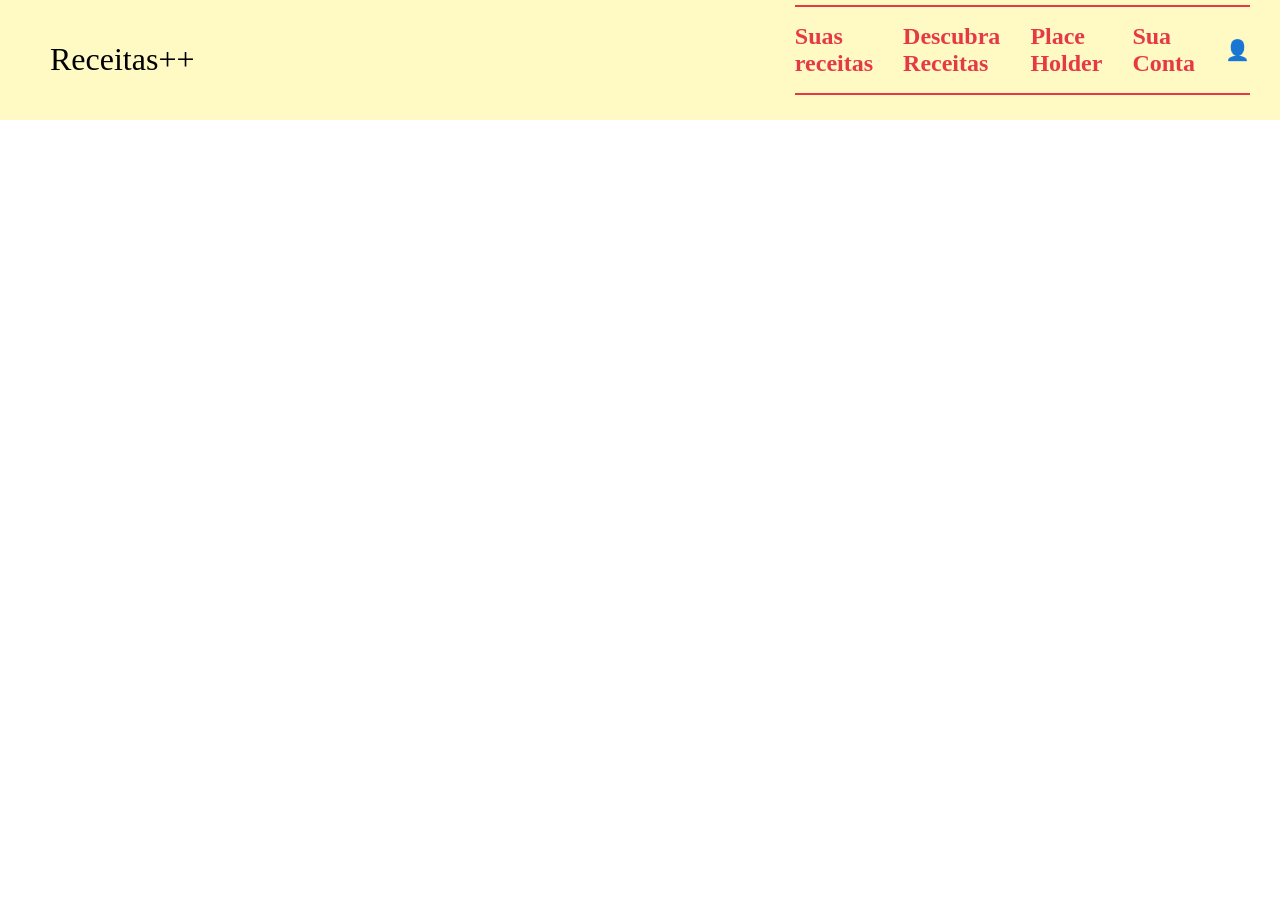
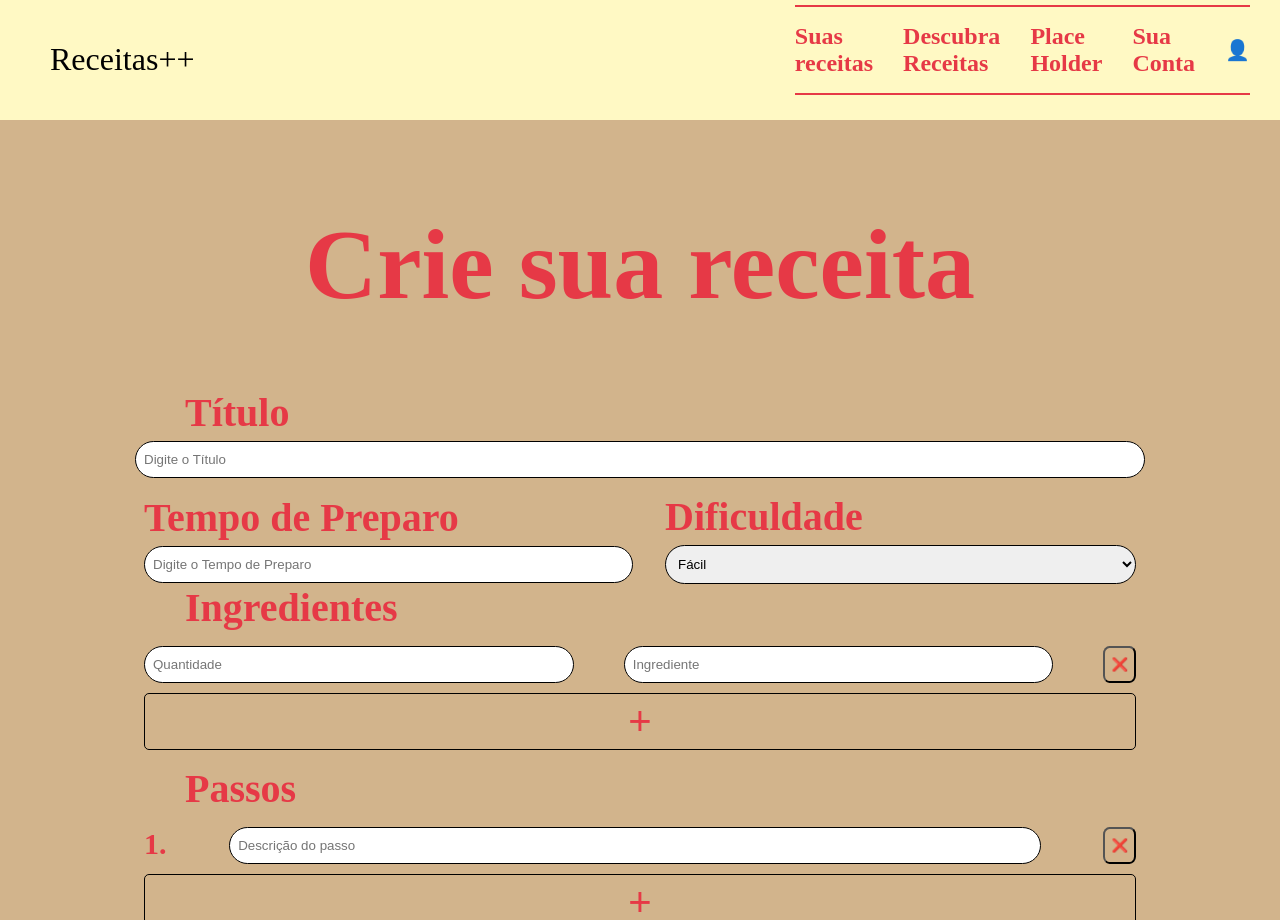
Before and after one commit to GusLucas12/Receitas, a React (Create React App) app: page /criar in a window 1280 px wide. Before the commit the page ends 800 px from the top, so only its background shows below. Built offline with nearby package versions, Linux system fonts and the light colour scheme; a web font is replaced by a local one.

Commit message:
criar receitas teste

```diff
--- a/src/App.js
+++ b/src/App.js
@@ -6,6 +6,7 @@ import { Routes,Route } from 'react-router-dom';
 import Home from './pages/index';
 import Busca from './pages/busca';
 import Receitas from './pages/receitas';
+import Criar from './pages/criar';
 function App() {
   return (
 
@@ -16,7 +17,7 @@ function App() {
         <Route path='/' element={<Home/>}/>
         <Route path='/busca' element={<Busca/>}/>
         <Route path='/receitas' element={<Receitas/>}/>
-
+        <Route path='/criar' element={<Criar/>}/>
       </Routes>
 
     </div>
--- /dev/null
+++ b/src/pages/criar.js
@@ -0,0 +1,139 @@
+import styles from './criar.module.css';
+import React, { useState } from "react";
+
+function Criar() {
+    const [ingredients, setIngredients] = useState([{ id: 1, quantidade: "", ingrediente: "" }]);
+    const [steps, setSteps] = useState([{ id: 1, descricao: "" }]);
+
+    // Funções para adicionar
+    const addIngredient = () => {
+        setIngredients([...ingredients, { id: Date.now(), quantidade: "", ingrediente: "" }]);
+    };
+
+    const addStep = () => {
+        setSteps([...steps, { id: Date.now(), descricao: "" }]);
+    };
+
+    // Funções para deletar
+    const handleDeleteIngredient = (id) => {
+        setIngredients(ingredients.filter((ingredient) => ingredient.id !== id));
+    };
+
+    const handleDeleteStep = (id) => {
+        setSteps(steps.filter((step) => step.id !== id));
+    };
+
+    // Funções para atualizar os valores
+    const handleIngredientChange = (id, field, value) => {
+        setIngredients(ingredients.map((ingredient) =>
+            ingredient.id === id ? { ...ingredient, [field]: value } : ingredient
+        ));
+    };
+
+    const handleStepChange = (id, value) => {
+        setSteps(steps.map((step) =>
+            step.id === id ? { ...step, descricao: value } : step
+        ));
+    };
+
+    return (
+        <div>
+            <div className={styles.container}>
+                <h1>Crie sua receita</h1>
+                <div className={styles.form}>
+                    {/* Informações gerais */}
+                    <div className={styles.formGroup}>
+                        <label>Título</label>
+                        <input id="titulo" type="text" placeholder="Digite o Título" />
+                    </div>
+                    <div className={styles.formRow}>
+                        <div>
+                            <label htmlFor="tempoPreparo">Tempo de Preparo</label>
+                            <input id="tempoPreparo" type="text" placeholder="Digite o Tempo de Preparo" />
+                        </div>
+                        <div>
+                            <label htmlFor="dificuldade">Dificuldade</label>
+                            <select id="dificuldade">
+                                <option value="Facil">Fácil</option>
+                                <option value="Medio">Média</option>
+                                <option value="Dificil">Difícil</option>
+                            </select>
+                        </div>
+                    </div>
+
+
+                    <div className={styles.formGroup}>
+                        <label>Ingredientes</label>
+                        {ingredients.map((ingredient) => (
+                            <div key={ingredient.id} className={styles.ingredientRow}>
+
+                                <input
+                                    type="text"
+                                    placeholder="Quantidade"
+                                    value={ingredient.quantidade}
+                                    onChange={(e) =>
+                                        handleIngredientChange(ingredient.id, "quantidade", e.target.value)
+                                    }
+                                />
+                                <input
+                                    type="text"
+                                    placeholder="Ingrediente"
+                                    value={ingredient.ingrediente}
+                                    onChange={(e) =>
+                                        handleIngredientChange(ingredient.id, "ingrediente", e.target.value)
+                                    }
+                                />
+                                <button
+                                    className={styles.btnDelete}
+                                    onClick={() => handleDeleteIngredient(ingredient.id)}
+                                >
+                                 <span> ❌</span>
+                                </button>
+                            </div>
+                        ))}
+                        <button
+                            type="button"
+                            onClick={addIngredient}
+                            className={styles.addButton}
+                        >
+                            <span>+</span>
+                        </button>
+                    </div>
+
+
+                    <div className={styles.formGroup}>
+                        <label>Passos</label>
+                        {steps.map((step,index) => (
+                            <div key={step.id} className={styles.stepRow}>
+                                <span className={styles.stepCounter}>{index + 1}.</span>
+                                <input
+                                    type="text"
+                                    placeholder="Descrição do passo"
+                                    value={step.descricao}
+                                    onChange={(e) =>
+                                        handleStepChange(step.id, e.target.value)
+                                    }
+                                />
+                                <button
+                                    className={styles.btnDelete}
+                                    onClick={() => handleDeleteStep(step.id)}
+                                >
+                                  <span> ❌</span>
+                                </button>
+                            </div>
+                        ))}
+                        <button
+                            type="button"
+                            onClick={addStep}
+                            className={styles.addButton}
+                        >
+                            <span>+</span>
+                        </button>
+                    </div>
+                </div>
+            </div>
+        </div>
+    );
+}
+
+export default Criar;
--- /dev/null
+++ b/src/pages/criar.module.css
@@ -0,0 +1,127 @@
+.container {
+    display: flex;
+    flex-direction: column;
+
+    background-color: #D2B48C;
+    width: 100%;
+    min-height: 761px;
+    padding: 20px;
+    font-family: 'Playfair Display';
+    color: #e63946;
+    font-weight: bold;
+    box-sizing: border-box;
+    overflow: auto;
+    max-height: 100vh;
+}
+
+.container h1 {
+    font-size: 100px;
+    text-align: center;
+
+}
+
+.form {
+    display: flex;
+    flex-direction: column;
+}
+
+.formGroup {
+    margin-bottom: 15px;
+}
+
+label {
+    display: block;
+    font-weight: bold;
+    color: #e63946;
+    text-align: left;
+    margin-bottom: 5px;
+    font-size: 40px;
+}
+input,
+select {
+    width: 80%;
+    margin-left: 20px;
+    padding: 10px 8px;
+    border: 1px solid #000;
+    border-radius: 20px;
+    margin: 0 auto;
+    display: block;
+}
+.formGroup label{
+    margin-left: 165px;
+}
+.formRow {
+    display: flex;
+    justify-content: space-between;
+    align-items: center;
+    gap: 50px; /* Espaço entre os campos */
+    width: 80%;
+    margin: 0 auto;
+}
+
+.formRow div {
+    flex: 1;
+    text-align: center;
+}
+
+.formRow input,select{
+    width: 100%;
+}
+
+.ingredientRow {
+    display: flex;
+    gap: 50px;
+    width: 80%;
+    padding: 10px;
+    margin: 0 auto;
+
+  }
+  .stepRow{
+    display: flex;
+    width: 80%;
+    gap:0px;
+    padding: 10px;
+    margin: 0 auto;
+
+  }
+  .stepCounter{
+    font-size:30px;
+  }
+  .stepRow div{
+    flex: 1;
+    text-align: center;
+  }
+  .addButton {
+    width: 80%;
+    margin-left: 20px;
+    background-color: transparent;
+    color: #fff;
+    border: 1px solid #000;
+    padding: 5px 10px;
+    border-radius: 5px;
+    cursor: pointer;
+    margin: 0 auto;
+    display: block;
+  }
+  .addButton span{
+    font-size: 40px;
+    color: #e63946;
+  }
+  .addButton:hover {
+    background-color: #e63946;
+  }
+  .addButton:hover span{
+    color: #fff;
+  }
+
+  .btnDelete{
+    background-color: transparent;
+    color: #e63946;
+    border-radius: 20%;
+  }
+  .btnDelete:hover {
+    background-color: #e63946;
+  }
+  .btnDelete:hover span{
+    color: #fff;
+  }
```
